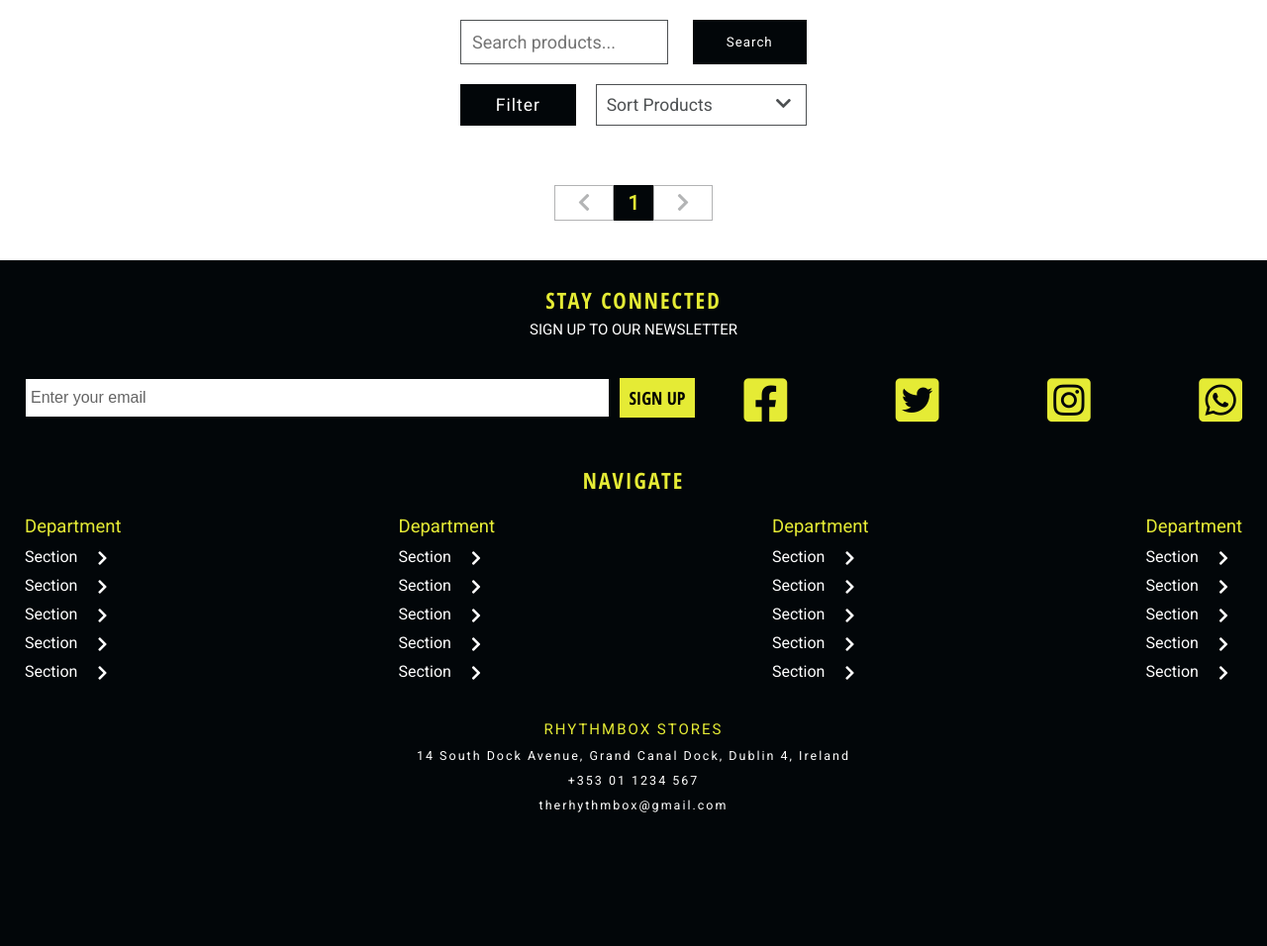
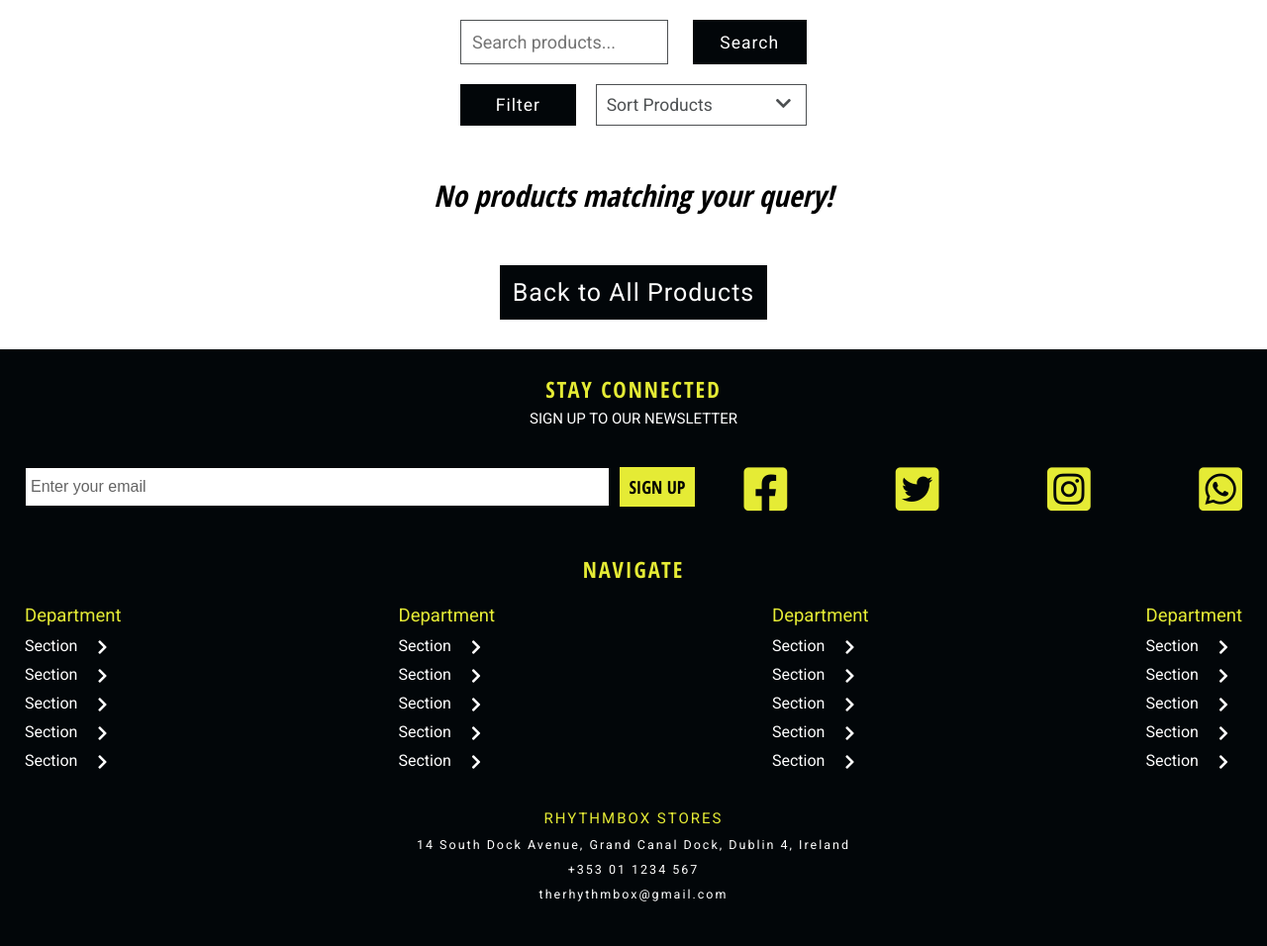
Before and after one commit to cjcon90/the_rhythm_box, a Django app: page /shop/ in a window 1280 px wide. Shown: the part 60-1016 px from the top of the page at 99% size. Before the commit the page ends 881 px from the top, so only its background shows below. Run offline with Django 3.2, Linux system fonts and the light colour scheme; data that the repository does not hold is empty.

Commit message:
add product search functionality

```diff
--- a/rhythmbox/static/scss/components/_filter.scss
+++ b/rhythmbox/static/scss/components/_filter.scss
@@ -1,5 +1,5 @@
 .filters {
-    &__search, &__button {
+    &__search, &__button, &__search--button {
     font-size: 1.75rem;
     }
     &__menu {
--- a/rhythmbox/static/scss/pages/_shop.scss
+++ b/rhythmbox/static/scss/pages/_shop.scss
@@ -48,4 +48,20 @@
     display: grid;
     grid-template-columns: 1fr;
     gap: 2rem;
+    place-items: center;
+
+    &-none {
+        &__text {
+            font-size: 3rem;
+            text-align: center;
+            font-style: italic;
+            padding: 3rem;
+        }
+        &__button{
+            width: max-content;
+            font-size: 2.5rem;
+            margin-bottom: 3rem;
+            padding: 1rem;
+        }
+    }
 }
--- a/rhythmbox/store/templates/store/shop.html
+++ b/rhythmbox/store/templates/store/shop.html
@@ -11,8 +11,8 @@
 {% comment %} PRODUCT SEARCH, SORT & FILTER {% endcomment %}
 <div class="filters">
     {% comment %} SEARCH BAR {% endcomment %}
-    <form class="filters__search">
-        <input type="text" class="filters__search--input form__input regular" placeholder="Search products...">
+    <form action="{% url 'shop' %}" method="GET" class="filters__search">
+        <input type="text" name="q" class="filters__search--input form__input regular" placeholder="Search products...">
         <button class="filters__search--button btn btn--black regular">Search</button>
     </form>
 
@@ -61,6 +61,8 @@
 {% comment %} DISPLAYED PRODUCTS {% endcomment %}
 
 <div class="products">
+
+    {% if page_obj %}
         {% for product in page_obj %}
             <div class="product">
                 <div class="product__images">
@@ -104,12 +106,17 @@
                 </div>
             </div>
         {% endfor %}
-</div>
-
         {% comment %} PAGINATION {% endcomment %}
         {% block pagination %}
             {% include 'store/pagination.html' %}
         {% endblock pagination %}
+    {% else %}
+        <p class="products-none__text bold">No products matching your query!</p>
+        <a href="{% url 'shop' %}" class="products-none__button btn btn--black regular">Back to All Products</a>
+    {% endif %}
+
+
+</div>
 
 {% endblock content %}
 
--- a/rhythmbox/store/views.py
+++ b/rhythmbox/store/views.py
@@ -17,8 +17,18 @@ def shop(request, category=None, subcategory=None, type=None):
     """
     context = {}
     q = Q()
-    if request.GET.get("brand"):  # ?brand=*slug
+
+    if "brand" in request.GET:
         q &= Q(brand=Brand.objects.get(slug=request.GET.get("brand")).id)
+    elif "q" in request.GET:
+        query = request.GET.get("q")
+        q &= (
+            Q(title__icontains=query)
+            | Q(category__title__icontains=query)
+            | Q(subcategory__title__icontains=query)
+            | Q(type__title__icontains=query)
+            | Q(brand__name__icontains=query)
+        )
     if type:
         q &= Q(type__slug=type)
     elif subcategory:
```
Also changed, not shown: rhythmbox/static/css/main.css. Lines whose indentation alone changed are shown as unchanged.
